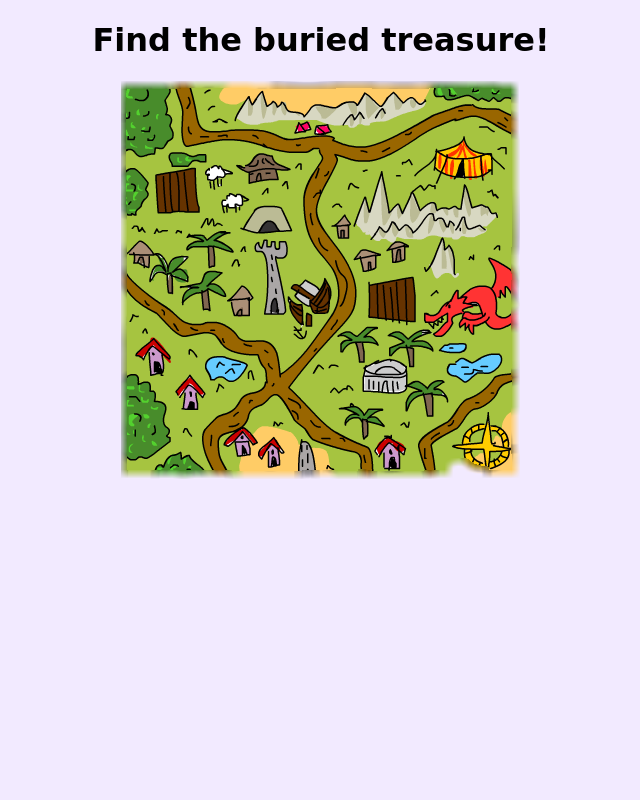
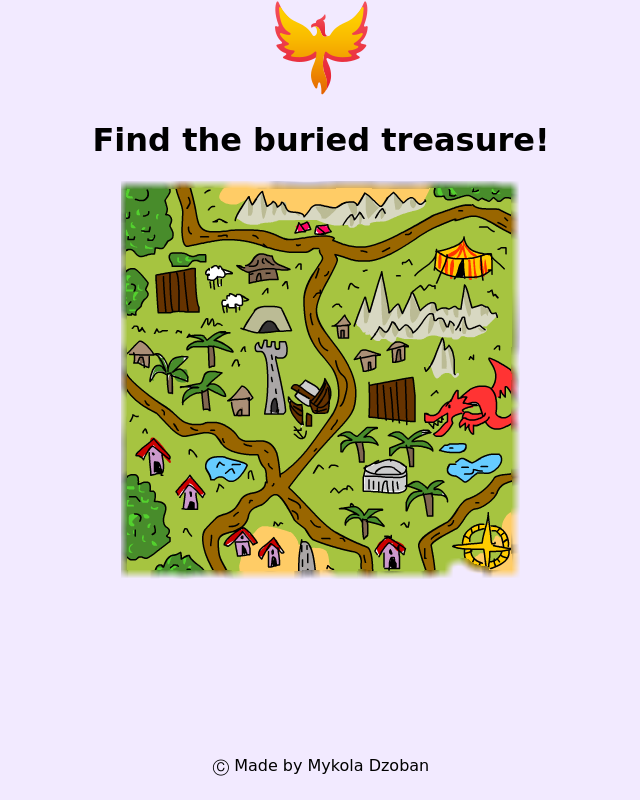
Before and after one commit to Mykola-Dzoban/buried-treasure, a plain HTML site: page index.html in a window 1280 px wide. Shown: the whole page, without its empty margins (319-959 px from the left). Drawn offline with nearby package versions, Linux system fonts and the light colour scheme; a web font is replaced by a local one.

Commit message:
version "1.0.1"

```diff
--- a/app.js
+++ b/app.js
@@ -50,7 +50,7 @@ $("#map").click(function(event){
 
     if(distance < 8){
         $("#distance").text('');
+        alert(`Found the treasure in ${clicks} clicks!`)
         clicks = 0;
-        alert(`Found the treasure in ${clicks} clicks!`)
     }
 })
--- a/index.html
+++ b/index.html
@@ -8,10 +8,18 @@
     <title>Find the buried treasure</title>
 </head>
 <body>
-    <h1>Find the buried treasure!</h1>
-    <img id="map" src="img/treasuremap.png" alt="Treasure map">
-    <p id="distance"></p>
-    <p id="finish"></p>
+    <header>
+        <img class="logo" src="img/fenix.png" alt="Logo">
+    </header>
+    <main>
+        <h1>Find the buried treasure!</h1>
+        <img id="map" src="img/treasuremap.png" alt="Treasure map">
+        <p id="distance"></p>
+        <p id="finish"></p>
+    </main>
+    <footer>
+        <p>Ⓒ Made by Mykola Dzoban</p>
+    </footer>
     <script src="https://code.jquery.com/jquery-3.6.3.min.js"></script>
     <script src="app.js"></script>
 </body>
--- a/style.css
+++ b/style.css
@@ -12,7 +12,17 @@ body{
     align-items: center;
     background-color: #f2eaff;
 }
+main{
+    height: 80vh;
+    display: flex;
+    flex-direction: column;
+    align-items: center;
+}
 img{
     width: 400px;
     height: 400px;
 }
+.logo{
+    width: 96px;
+    height: 96px;
+}
```
Also changed, not shown: img/fenix.png (added), img/treasuremap.webp (deleted).
